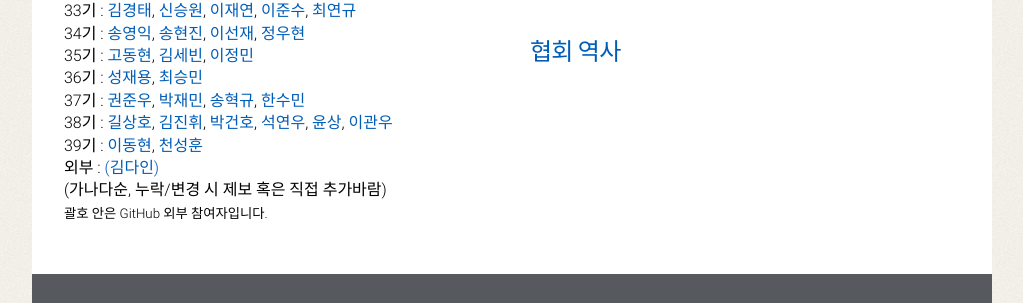
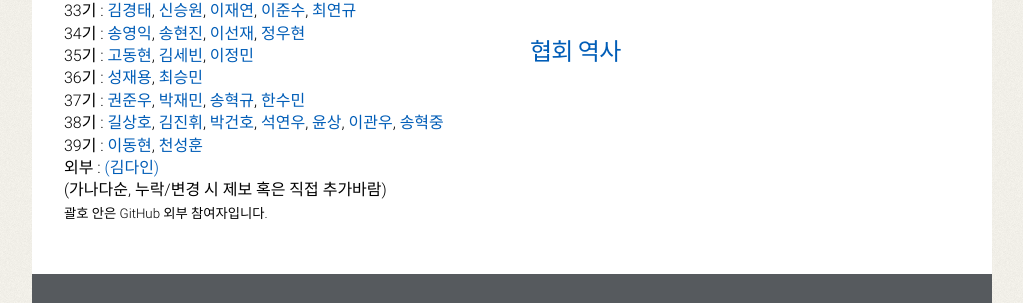
Before and after one commit to gshstexsociety/gshstexsociety.github.io, a Jekyll site: the page built from 참여/index.md, in a window 1280 px wide. Shown: the part 798-1101 px from the top of the page, without its empty margins (128-1151 px from the left). Built offline with Jekyll 4.4.1, drawn with Linux system fonts in a browser that asks for light colours.

Commit message:
Update index.md

```diff
--- a/참여/index.md
+++ b/참여/index.md
@@ -43,7 +43,7 @@ permalink: /참여/
     <br>
     37기 : <a href="https://github.com/junukwon7">권준우</a>, <a href="https://github.com/arnold518">박재민</a>, <a href="https://github.com/hyukgyu03">송혁규</a>, <a href="https://github.com/polaris041437">한수민</a>
     <br>
-    38기 : <a href="https://github.com/gs20013">길상호</a>, <a href="https://github.com/gs20036">김진휘</a>, <a href="https://github.com/Rascal0902">박건호</a>, <a href="https://github.com/gs20056">석연우</a>, <a href="https://github.com/Yoonsangsang">윤상</a>, <a href="https://github.com/Rarenick2">이관우</a>
+    38기 : <a href="https://github.com/gs20013">길상호</a>, <a href="https://github.com/gs20036">김진휘</a>, <a href="https://github.com/Rascal0902">박건호</a>, <a href="https://github.com/gs20056">석연우</a>, <a href="https://github.com/Yoonsangsang">윤상</a>, <a href="https://github.com/Rarenick2">이관우</a>, <a>송혁중</a>
     <br>
     39기 : <a href="https://github.com/">이동현</a>, <a href="https://github.com/meisterjok32">천성훈</a>
     <br>
```
